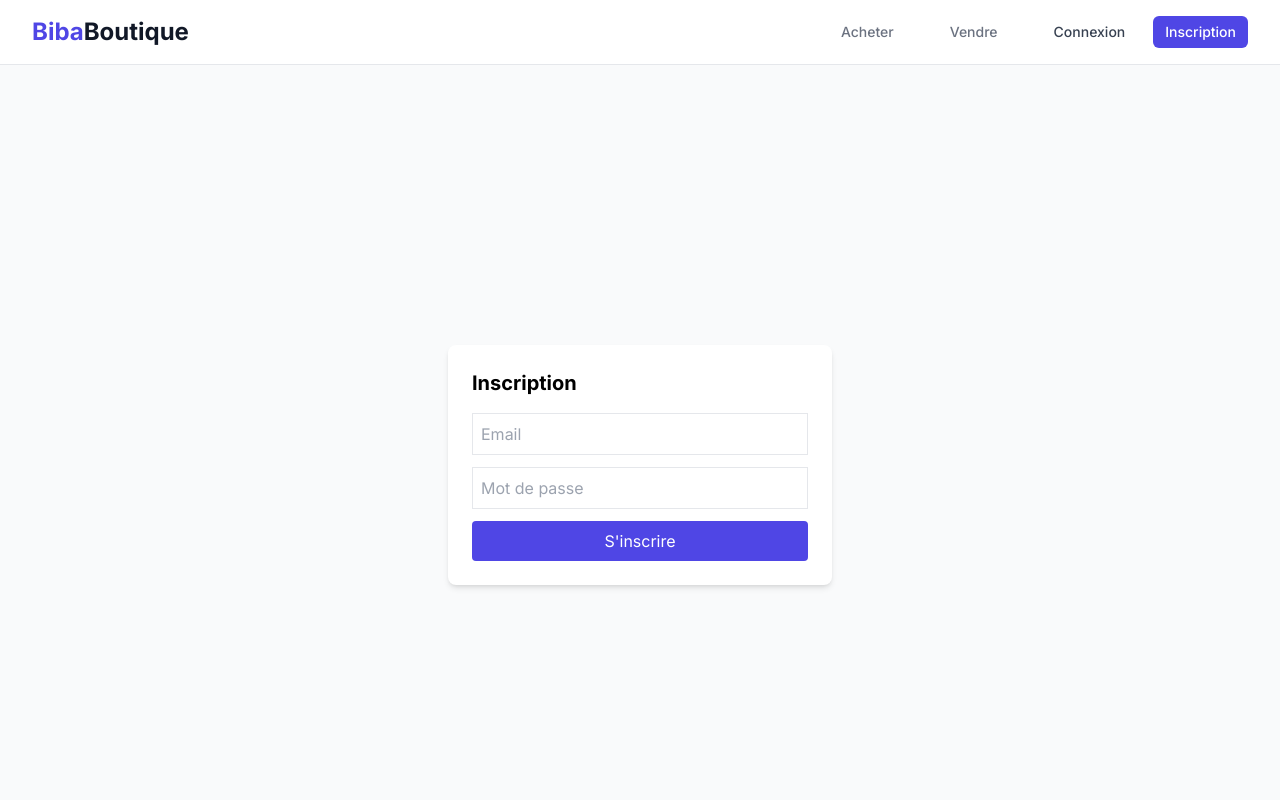
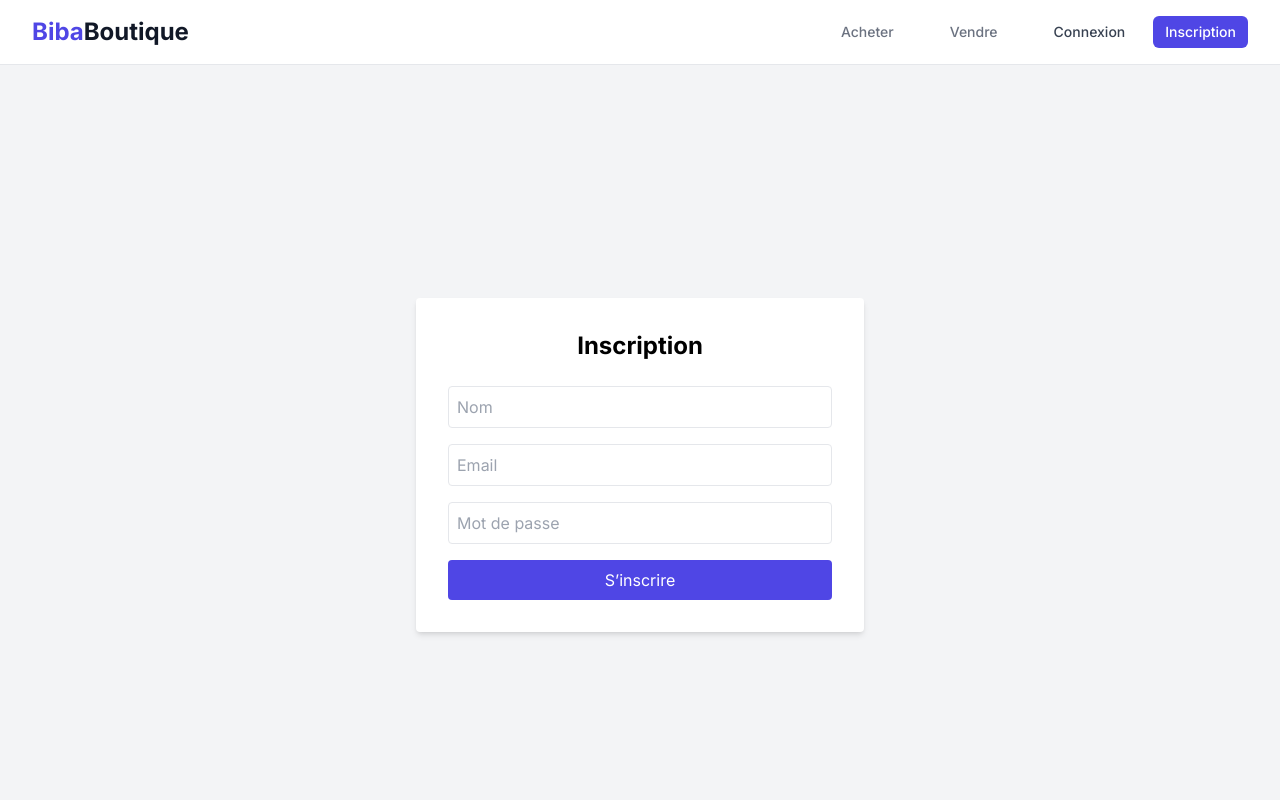
Before and after one commit to psakho922/vinted-web, a Next.js app: page /register in a window 1280 px wide. Shown: the top 800 px of the page. Built offline with nearby package versions, Linux system fonts and the light colour scheme; no server answers.

Commit message:
Update page.tsx

```diff
--- a/src/app/register/page.tsx
+++ b/src/app/register/page.tsx
@@ -1,66 +1,82 @@
-"use client";
 
-import { useState } from "react";
+'use client';
+
+import { useState } from 'react';
+import { api } from '@/lib/api';
 
 export default function RegisterPage() {
-  const [email, setEmail] = useState("");
-  const [password, setPassword] = useState("");
+  const [email, setEmail] = useState('');
+  const [name, setName] = useState('');
+  const [password, setPassword] = useState('');
+  const [message, setMessage] = useState('');
 
-  async function handleSubmit(e: React.FormEvent) {
+  const handleSubmit = async (e: React.FormEvent) => {
     e.preventDefault();
 
     try {
-      const res = await fetch(
-        `${process.env.NEXT_PUBLIC_API_URL}/auth/register`,
-        {
-          method: "POST",
-          headers: {
-            "Content-Type": "application/json",
-          },
-          body: JSON.stringify({ email, password }),
-        }
-      );
+      const response = await api.post('/auth/register', {
+        email,
+        password,
+        name,
+      });
 
-      const data = await res.json();
-
-      alert("Status: " + res.status + " | Response: " + JSON.stringify(data));
-    } catch (error) {
-      alert("Erreur réseau ou serveur");
+      setMessage('Inscription réussie 🎉');
+      console.log(response.data);
+    } catch (error: any) {
+      console.error(error);
+      setMessage('Erreur lors de l’inscription');
     }
-  }
+  };
 
   return (
-    <div className="min-h-screen flex items-center justify-center">
+    <div className="flex items-center justify-center min-h-screen bg-gray-100">
       <form
         onSubmit={handleSubmit}
-        className="bg-white p-6 rounded-lg shadow-md w-96"
+        className="bg-white p-8 rounded shadow-md w-full max-w-md"
       >
-        <h1 className="text-xl font-bold mb-4">Inscription</h1>
+        <h2 className="text-2xl font-bold mb-6 text-center">
+          Inscription
+        </h2>
+
+        <input
+          type="text"
+          placeholder="Nom"
+          value={name}
+          onChange={(e) => setName(e.target.value)}
+          className="w-full mb-4 p-2 border rounded"
+          required
+        />
 
         <input
           type="email"
           placeholder="Email"
-          className="w-full border p-2 mb-3"
           value={email}
           onChange={(e) => setEmail(e.target.value)}
+          className="w-full mb-4 p-2 border rounded"
           required
         />
 
         <input
           type="password"
           placeholder="Mot de passe"
-          className="w-full border p-2 mb-3"
           value={password}
           onChange={(e) => setPassword(e.target.value)}
+          className="w-full mb-4 p-2 border rounded"
           required
         />
 
         <button
           type="submit"
-          className="w-full bg-indigo-600 text-white p-2 rounded"
+          className="w-full bg-indigo-600 text-white p-2 rounded hover:bg-indigo-700"
         >
-          S'inscrire
+          S’inscrire
         </button>
+
+        {message && (
+          <p className="mt-4 text-center text-red-500">
+            {message}
+          </p>
+        )}
       </form>
     </div>
   );
```
